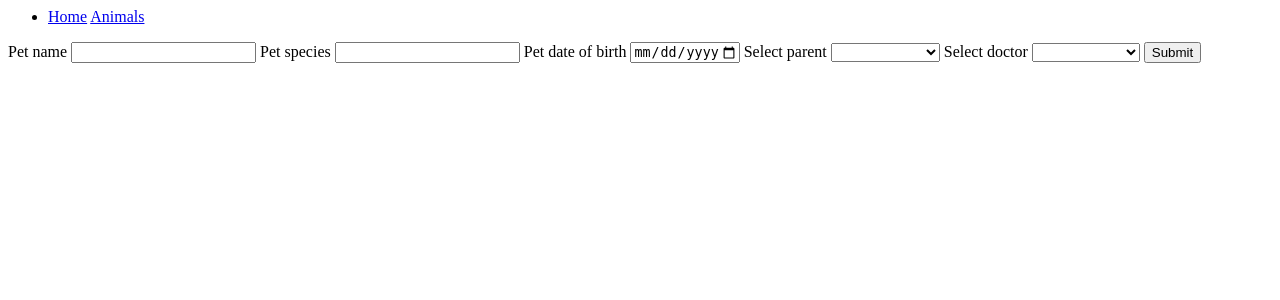
After one commit to Matt-Matthaiou/Vet_management_project, a Flask app: page /pets/new in a window 1280 px wide. The commit adds this page. Shown: the top 300 px of the page. Run offline with Flask 2, Linux system fonts and the light colour scheme; a database or web service that is not in the repository returns one stand-in record (values such as "Sample title"); some libraries are stand-ins or nearby versions.

Commit message:
add animal and show animals completed

```diff
--- a/app.py
+++ b/app.py
@@ -1,6 +1,10 @@
 from flask import Flask, render_template
 
+from controllers.pet_controler import pets_blueprint
+
 app = Flask(__name__)
+
+app.register_blueprint(pets_blueprint)
 
 @app.route('/')
 def home():
--- a/console.py
+++ b/console.py
@@ -14,6 +14,7 @@ parent1=Parent("Clark Kent", "098-384738", "superman@hotmail.com", "Krypton", 1)
 parent2=Parent("Bruce Wayne", "736-318476", "batman@batcomputer.gov", "Wayne manor")
 
 pet1=Pet('Krypto', "24/07/1980", "dog", parent1, doctor1, "No known treatments for kryptonian dogs")
+pet2=Pet('Trump', "27/07/1986", "dog")
 
 
 
@@ -24,7 +25,7 @@ pets = pet_repo.select_all()
 for pet in pets:
     print(pet.__dict__)
 
-pet = pet_repo.select(1)
-print(pet.__dict__)
+parent = parent_repo.select(6)
+print(parent)
 
 pdb.set_trace()
--- /dev/null
+++ b/controllers/pet_controler.py
@@ -0,0 +1,28 @@
+from flask import Flask, render_template, request, redirect
+from flask import Blueprint
+from models.pet import Pet
+
+import repos.pet_repo as pet_repo
+import repos.parent_repo as parent_repo
+import repos.doctor_repo as doctor_repo
+
+pets_blueprint = Blueprint('pets', __name__)
+
+@pets_blueprint.route('/pets')
+def pets():
+    pets = pet_repo.select_all()
+    return render_template("pets/index.html", pets=pets)
+
+@pets_blueprint.route('/pets/new')
+def new_pet():
+    doctors = doctor_repo.select_all()
+    parents = parent_repo.select_all()
+    return render_template('pets/new_pet.html', doctors=doctors, parents=parents)
+
+@pets_blueprint.route('/pets/new', methods=['POST'])
+def add_pet():
+    parent = parent_repo.select(request.form['parent'])
+    doctor = doctor_repo.select(request.form['doctor'])
+    pet = Pet(request.form['name'], request.form['dob'], request.form['species'], parent, doctor)
+    pet_repo.save(pet)
+    return redirect('/pets')
--- a/repos/doctor_repo.py
+++ b/repos/doctor_repo.py
@@ -1,4 +1,4 @@
-from db.run_sql import run_sql
+from db.run_sql import run_sql, run_sql_lite
 from models.doctor import Doctor
 
 def select_all():
@@ -23,11 +23,15 @@ def delete_all():
     run_sql(sql)
 
 def select(id):
-    sql = "SELECT * FROM doctors WHERE id = %s"
-    values = [id]
-    result = run_sql(sql, values)[0]
-    doctor = Doctor(result['name'], result['phone'], result['email'], result['address'], result['id'])
-    return doctor
+    if id == 'none' or id == None:
+        return None
+    else:
+        sql = "SELECT * FROM doctors WHERE id = %s"
+        values = [id]
+        result = run_sql(sql, values)[0]
+
+        doctor = Doctor(result['name'], result['phone'], result['email'], result['address'], result['id'])
+        return doctor
 
 def delete(id):
     sql = "DELETE FROM doctors WHERE id = %s"
--- a/repos/parent_repo.py
+++ b/repos/parent_repo.py
@@ -1,4 +1,4 @@
-from db.run_sql import run_sql
+from db.run_sql import run_sql, run_sql_lite
 
 from models.parent import Parent
 
@@ -24,11 +24,15 @@ def delete_all():
     run_sql(sql)
 
 def select(id):
-    sql = "SELECT * FROM parents WHERE id = %s"
-    values = [id]
-    result = run_sql(sql, values)[0]
-    parent = Parent(result['name'], result['phone'], result['email'], result['address'], result['id'])
-    return parent
+    if id == 'none' or id == None:
+        return None
+
+    else:
+        sql = "SELECT * FROM parents WHERE id = %s"
+        values = [id]
+        result = run_sql(sql, values)[0]
+        parent = Parent(result['name'], result['phone'], result['email'], result['address'], result['id'])
+        return parent
 
 def delete(id):
     sql = "DELETE FROM parents WHERE id = %s"
--- a/templates/base.html
+++ b/templates/base.html
@@ -7,6 +7,7 @@
             <ul>
                 <li>
                     <a href='/'>Home</a>
+                    <a href='/pets'>Animals</a>
                 </li>
             </ul>
         </header>
--- a/templates/index.html
+++ b/templates/index.html
@@ -1,3 +1,5 @@
 {% extends 'base.html' %}{% block content %}
+<h1>Welcome to Fake Vet please log in :)</h1>
+
 
 {%endblock%}
--- /dev/null
+++ b/templates/pets/new_pet.html
@@ -0,0 +1,27 @@
+{% extends 'base.html' %} {% block content %}
+
+<form action='/pets/new' method='post'>
+    <label for='name'>Pet name</label>
+    <input type='text' name='name' id='pet_name'>
+    <label for='species'>Pet species</label>
+    <input type='text' name='species' id='pet_species'>
+    <label for='dob'>Pet date of birth</label>
+    <input type='date' name='dob' id='pet_dob' min='1900-01-01' max='2100-01-01'>
+    <label for='parent'>Select parent</label>
+    <select name='parent'>
+            <option value='none'></option>
+        {% for parent in parents%}
+            <option value={{parent.id}}>{{parent.name}}</option>
+        {%endfor%}
+    </select>
+    <label for='doctor'>Select doctor</label>
+    <select name='doctor'>
+        <option value='none'></option>
+        {% for doctor in doctors%}
+            <option value={{doctor.id}}>{{doctor.name}}</option>
+        {%endfor%}
+    </select>
+    <button type='submit'>Submit</button>
+</form>
+
+{% endblock %}
```
Also changed, not shown: repos/pet_repo.py (+9 -1 lines), templates/pets/index.html (added, +26 -0 lines), models/parent.py (line endings or trailing spaces).
